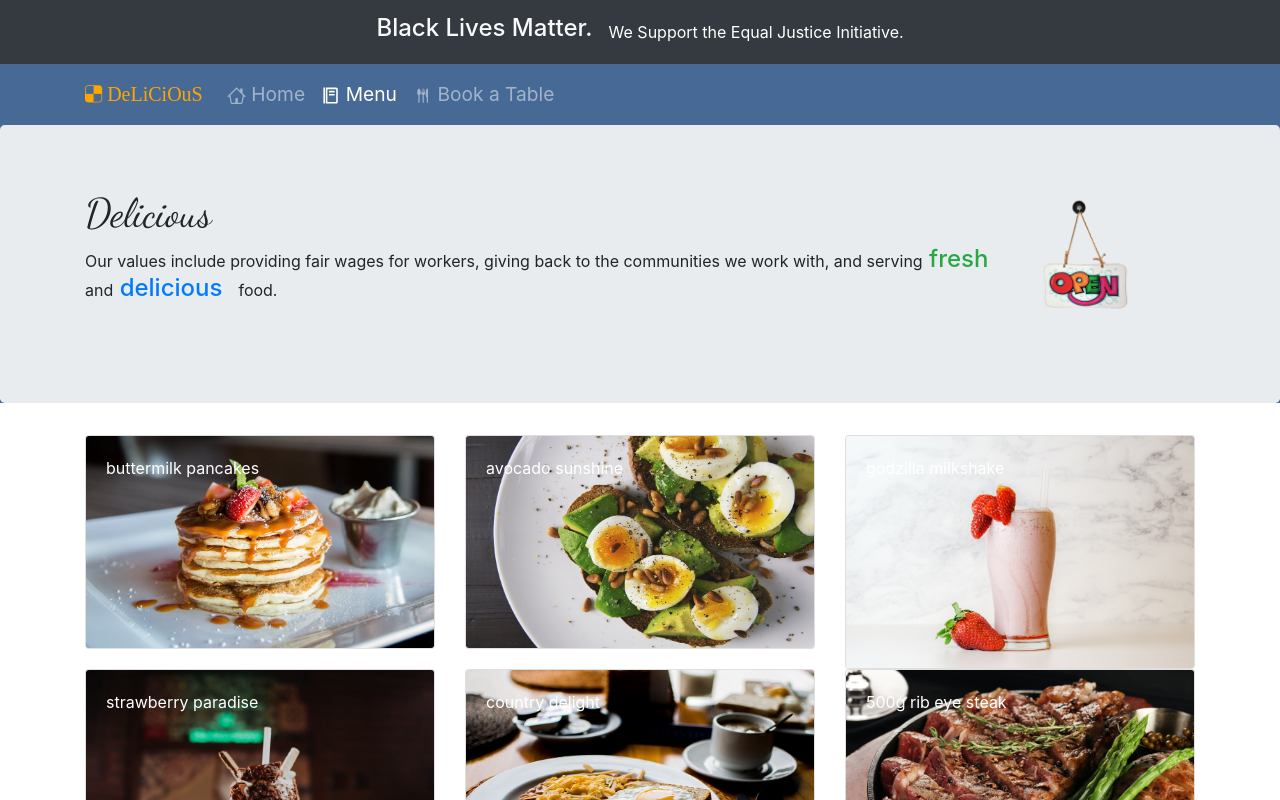
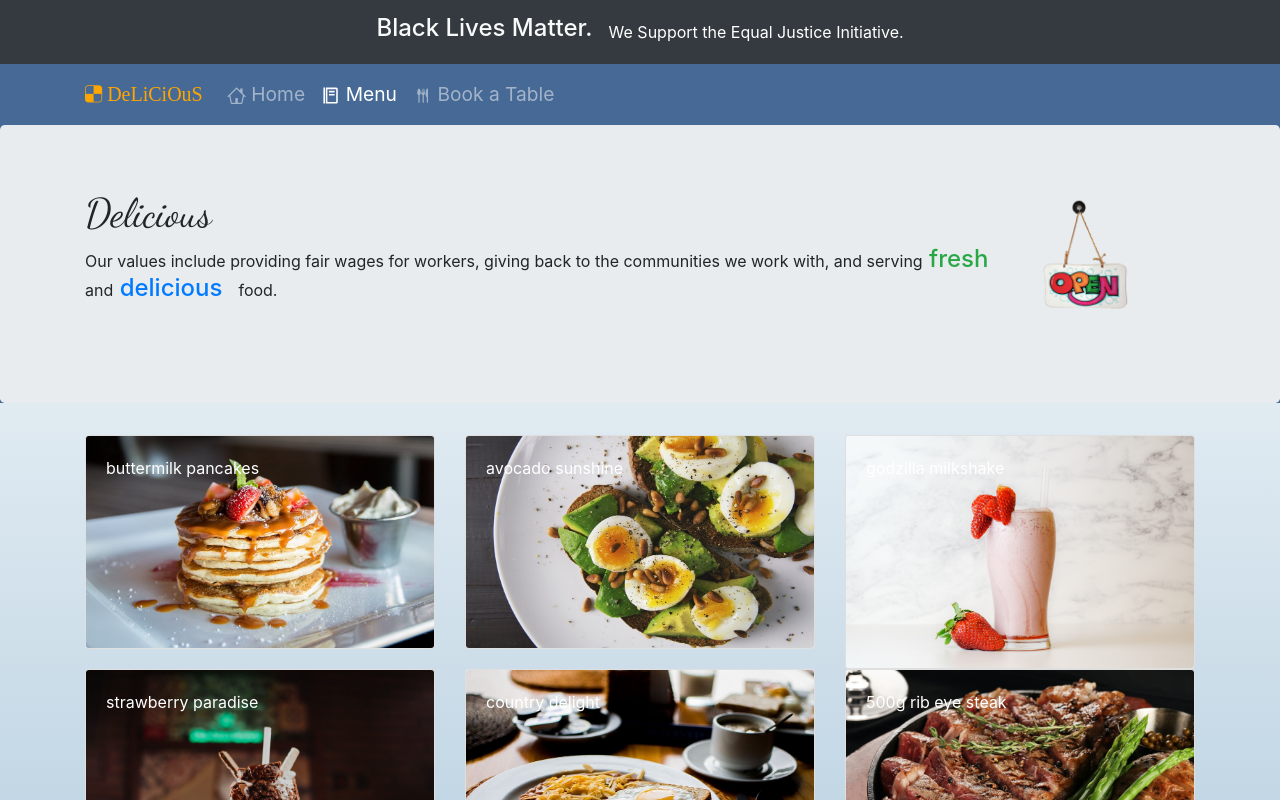
Before and after one commit to Sedki-Sghairi/bnin, a React (Create React App) app: page /menu in a window 1280 px wide. Shown: the top 800 px of the page. Built offline with nearby package versions, Linux system fonts and the light colour scheme.

Commit message:
MealDetail component

```diff
--- a/src/App.css
+++ b/src/App.css
@@ -3,8 +3,9 @@
 	width: 100%;
 	min-height: 4em;
 }
-.body {
-	padding-top: 4em;
+#root {
+	background: linear-gradient(to bottom, #fff, #4e8ab3);
+	min-height: 100vh;
 }
 .header-container {
 	background-color: #466995;
@@ -26,3 +27,15 @@
 	height: 100%;
 	margin-top: -4rem;
 }
+
+.title {
+	color: #073300;
+	font-family: 'Dancing Script', sans-serif;
+	font-size: 3rem;
+}
+.price {
+	color: #5d2a42;
+}
+.desc {
+	font-size: 1.3rem;
+}
--- a/src/components/DisplayMenu.js
+++ b/src/components/DisplayMenu.js
@@ -1,4 +1,5 @@
 import React, { Component } from 'react'
+import { Link } from 'react-router-dom';
 import { Card, CardImg, CardImgOverlay, CardText, CardBody,
     CardTitle } from 'reactstrap';
 
@@ -11,22 +12,18 @@ export default class DisplayMenu extends Component {
         }
 
     }
-    showDish(yummy) {
-        this.setState({
-            dish : yummy
-        })
-    }
     render() {
         const allMenu = this.props.menu.map((dish) =>{
             return (
                 <div key={dish.id} className="col-12 col-md-4">
-                <Card
-                  onClick={() => this.showDish(dish)}>
-                  <CardImg width="100%" src={dish.img} alt={dish.title} />
+                  <Link to={`/menu/${dish.id}`}>
+                  <Card>
+                        <CardImg width="100%" src={dish.img} alt={dish.title} />
                   <CardImgOverlay>
-                      <CardTitle className="text-white">{dish.title}</CardTitle>
+                        <CardTitle className="text-white">{dish.title}</CardTitle>
                   </CardImgOverlay>
                 </Card>
+                  </Link>
                 </div>
             )
         })
--- a/src/components/MainComponent.js
+++ b/src/components/MainComponent.js
@@ -5,6 +5,7 @@ import Header from './Header';
 import { Switch, Route, Redirect } from 'react-router-dom';
 import Home from './Home';
 import Error from './Error';
+import { Card, CardBody, CardImg, CardImgOverlay, CardText, CardTitle } from 'reactstrap';
 
 
 class Main extends Component {
@@ -15,6 +16,34 @@ class Main extends Component {
     }
   }
   render() {
+    const MealDetail = ({match:{params:{id}}}) => {
+
+      const dish = this.state.menu.filter((meal) => {
+        return (meal.id == id)
+      })[0]
+      return(
+
+        <div className="row">
+          <div className="col-12 col-sm-6">
+            <div className="container">
+            <h1 className='text-center title'>{dish.title}</h1>
+              <div className="text-left desc">
+                {dish.desc}
+              </div>
+              <br/>
+              <h4 className='text-center price'>Price: {dish.price}</h4>
+            </div>
+          </div>
+          <div className="col-12 col-sm-6">
+            <div className="container">
+            <img className='img-fluid' src={dish.img} alt={dish.title} />
+            </div>
+          </div>
+
+      </div>
+
+      )
+    }
     return (
       <>
       <Header/>
@@ -22,8 +51,9 @@ class Main extends Component {
         <Route path='/home' component={Home}/>
         <Route exact path='/menu' component={() =>
         <DisplayMenu menu = {this.state.menu} />}/>
-        <Route path='/error' component={() => <Error/>}/>
-        <Redirect to='/error'/>
+        <Route path='/menu/:id' component={MealDetail}/>
+        {/* <Route path='/error' component={() => <Error/>}/> */}
+        {/* <Redirect to='/error'/> */}
       </Switch>
       </>
     );
--- a/src/menu.js
+++ b/src/menu.js
@@ -14,7 +14,7 @@ export const Menu = [
 		category: 'lunch',
 		price: 13.99,
 		featured: false,
-		img: './images/item-2.jpeg',
+		img: '/images/item-2.jpeg',
 		desc: `vaporware iPhone mumblecore selvage raw denim slow-carb leggings gochujang helvetica man braid jianbing. Marfa thundercats `
 	},
 	{
@@ -23,7 +23,7 @@ export const Menu = [
 		category: 'shakes',
 		featured: false,
 		price: 6.99,
-		img: './images/item-3.jpg',
+		img: '/images/item-3.jpg',
 		desc: `ombucha chillwave fanny pack 3 wolf moon street art photo booth before they sold out organic viral.`
 	},
 	{
@@ -32,7 +32,7 @@ export const Menu = [
 		category: 'shakes',
 		featured: false,
 		price: 5.99,
-		img: './images/item-17.jpg',
+		img: '/images/item-17.jpg',
 		desc: `ombucha chillwave fanny pack 3 wolf moon street art photo booth before they sold out organic viral.`
 	},
 	{
@@ -41,7 +41,7 @@ export const Menu = [
 		category: 'breakfast',
 		featured: true,
 		price: 20.99,
-		img: './images/item-4.jpeg',
+		img: '/images/item-4.jpeg',
 		desc: `Shabby chic keffiyeh neutra snackwave pork belly shoreditch. Prism austin mlkshk truffaut, `
 	},
 	{
@@ -50,7 +50,7 @@ export const Menu = [
 		category: 'lunch',
 		featured: false,
 		price: 22.99,
-		img: './images/item-5.jpg',
+		img: '/images/item-5.jpg',
 		desc: `franzen vegan pabst bicycle rights kickstarter pinterest meditation farm-to-table 90's pop-up `
 	},
 	{
@@ -59,7 +59,7 @@ export const Menu = [
 		category: 'dinner',
 		featured: false,
 		price: 22.99,
-		img: './images/item-19.jpg',
+		img: '/images/item-19.jpg',
 		desc: `franzen vegan pabst bicycle rights kickstarter pinterest meditation farm-to-table 90's pop-up `
 	},
 	{
@@ -68,7 +68,7 @@ export const Menu = [
 		category: 'shakes',
 		featured: false,
 		price: 18.99,
-		img: './images/item-6.jpeg',
+		img: '/images/item-6.jpeg',
 		desc: `Portland chicharrones ethical edison bulb, palo santo craft beer chia heirloom iPhone everyday`
 	},
 	{
@@ -77,7 +77,7 @@ export const Menu = [
 		category: 'lunch',
 		featured: true,
 		price: 10.99,
-		img: './images/item-15.jpg',
+		img: '/images/item-15.jpg',
 		desc: 'Portland chicharrones ethical edison bulb, palo santo craft beer chia heirloom iPhone everyday'
 	},
 	{
@@ -86,7 +86,7 @@ export const Menu = [
 		category: 'dinner',
 		featured: false,
 		price: 10.99,
-		img: './images/item-20.jpg',
+		img: '/images/item-20.jpg',
 		desc: 'Portland chicharrones ethical edison bulb, palo santo craft beer chia heirloom iPhone everyday'
 	},
 	{
@@ -95,7 +95,7 @@ export const Menu = [
 		category: 'breakfast',
 		featured: false,
 		price: 8.99,
-		img: './images/item-7.jpeg',
+		img: '/images/item-7.jpeg',
 		desc: `carry jianbing normcore freegan. Viral single-origin coffee live-edge, pork belly cloud bread iceland put a bird `
 	},
 	{
@@ -104,7 +104,7 @@ export const Menu = [
 		category: 'dinner',
 		featured: false,
 		price: 12.99,
-		img: './images/item-8.jpeg',
+		img: '/images/item-8.jpeg',
 		desc: `on it tumblr kickstarter thundercats migas everyday carry squid palo santo leggings. Food truck truffaut  `
 	},
 	{
@@ -113,7 +113,7 @@ export const Menu = [
 		category: 'lunch',
 		featured: false,
 		price: 12.99,
-		img: './images/item-8.jpeg',
+		img: '/images/item-8.jpeg',
 		desc: `on it tumblr kickstarter thundercats migas everyday carry squid palo santo leggings. Food truck truffaut  `
 	},
 	{
@@ -122,7 +122,7 @@ export const Menu = [
 		category: 'shakes',
 		featured: false,
 		price: 16.99,
-		img: './images/item-9.jpeg',
+		img: '/images/item-9.jpeg',
 		desc: `skateboard fam synth authentic semiotics. Live-edge lyft af, edison bulb yuccie crucifix microdosing.`
 	},
 	{
@@ -131,7 +131,7 @@ export const Menu = [
 		category: 'breakfast',
 		featured: false,
 		price: 2,
-		img: './images/item-13.jpeg',
+		img: '/images/item-13.jpeg',
 		desc: `skateboard fam synth authentic semiotics. Live-edge lyft af, edison bulb yuccie crucifix microdosing.`
 	},
 	{
@@ -140,7 +140,7 @@ export const Menu = [
 		category: 'breakfast',
 		featured: false,
 		price: 1.5,
-		img: './images/item-14.jpeg',
+		img: '/images/item-14.jpeg',
 		desc: `skateboard fam synth authentic semiotics. Live-edge lyft af, edison bulb yuccie crucifix microdosing.`
 	},
 	{
@@ -149,7 +149,7 @@ export const Menu = [
 		category: 'breakfast',
 		featured: false,
 		price: 2.5,
-		img: './images/item-16.jpeg',
+		img: '/images/item-16.jpeg',
 		desc: `skateboard fam synth authentic semiotics. Live-edge lyft af, edison bulb yuccie crucifix microdosing.`
 	},
 	{
@@ -158,7 +158,7 @@ export const Menu = [
 		category: 'dinner',
 		featured: false,
 		price: 11.5,
-		img: './images/item-12.jpeg',
+		img: '/images/item-12.jpeg',
 		desc: `skateboard fam synth authentic semiotics. Live-edge lyft af, edison bulb yuccie crucifix microdosing.`
 	},
 	{
@@ -167,7 +167,7 @@ export const Menu = [
 		category: 'dinner',
 		featured: false,
 		price: 9.5,
-		img: './images/item-21.jpg',
+		img: '/images/item-21.jpg',
 		desc: `skateboard fam synth authentic semiotics. Live-edge lyft af, edison bulb yuccie crucifix microdosing.`
 	},
 	{
@@ -176,7 +176,7 @@ export const Menu = [
 		category: 'lunch',
 		featured: false,
 		price: 9.5,
-		img: './images/item-22.jpg',
+		img: '/images/item-22.jpg',
 		desc: `skateboard fam synth authentic semiotics. Live-edge lyft af, edison bulb yuccie crucifix microdosing.`
 	},
 	{
@@ -185,7 +185,7 @@ export const Menu = [
 		category: 'lunch',
 		featured: false,
 		price: 9.5,
-		img: './images/item-10.jpeg',
+		img: '/images/item-10.jpeg',
 		desc: `skateboard fam synth authentic semiotics. Live-edge lyft af, edison bulb yuccie crucifix microdosing.`
 	},
 	{
@@ -194,7 +194,7 @@ export const Menu = [
 		category: 'dinner',
 		featured: false,
 		price: 9.5,
-		img: './images/item-18.jpg',
+		img: '/images/item-18.jpg',
 		desc: `skateboard fam synth authentic semiotics. Live-edge lyft af, edison bulb yuccie crucifix microdosing.`
 	}
 ];
```
Also changed, not shown: 1 other file (tests, documents, lock files or other folders).
